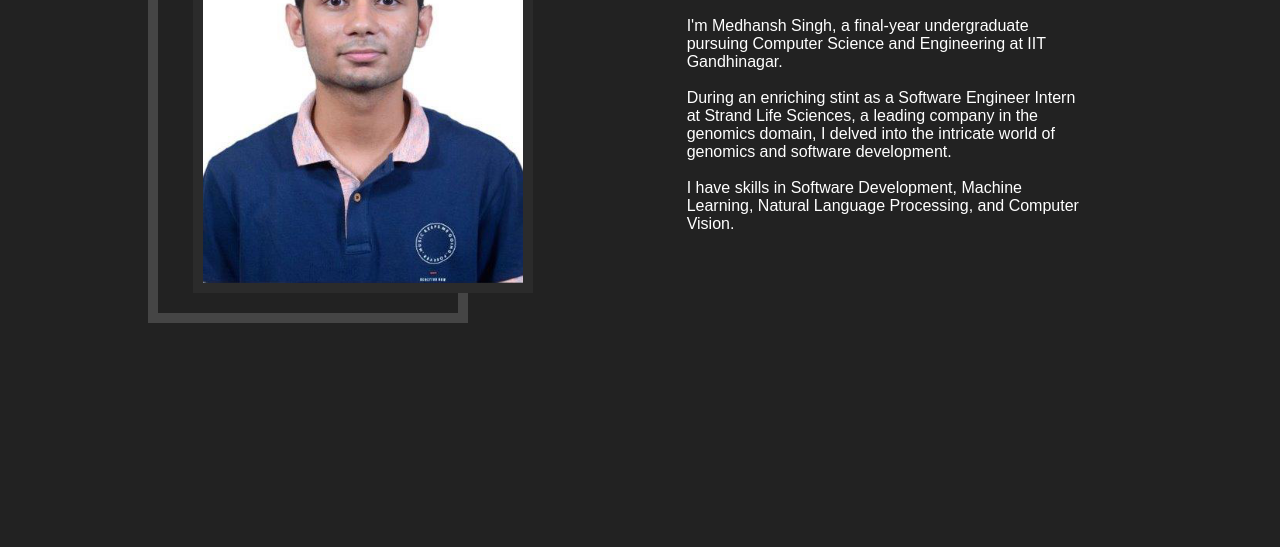
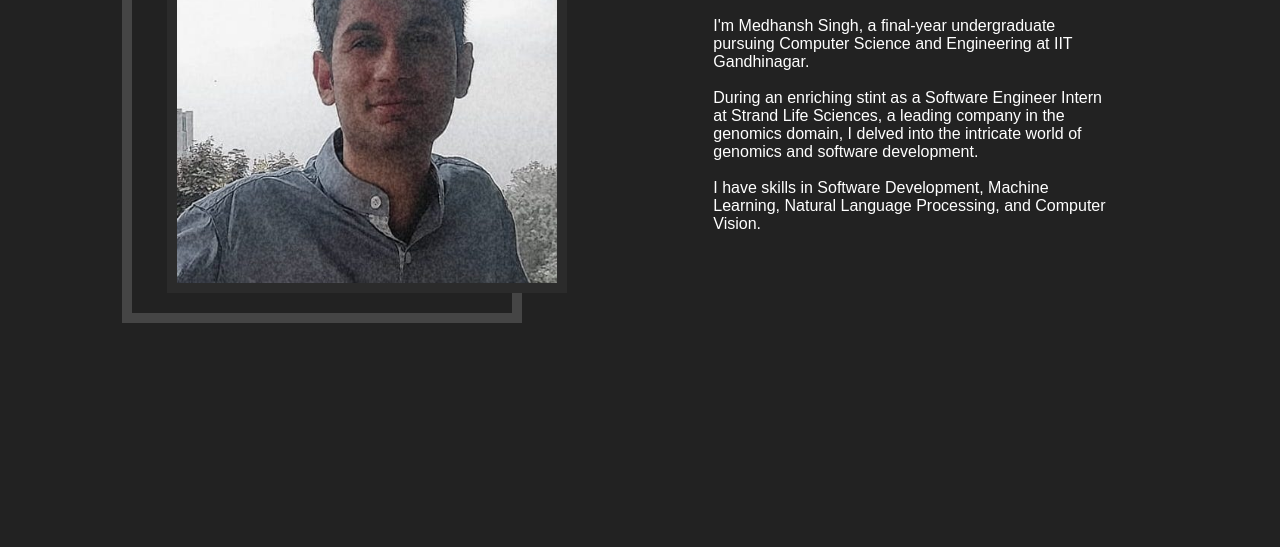
Before and after one commit to medhanshgit/medhanshgit.github.io, a plain HTML site: page index.html in a window 1280 px wide. Shown: the part 253-800 px from the top of the page. Drawn offline with Linux system fonts and the light colour scheme; a web font is replaced by a local one.

Commit message:
photo change

```diff
--- a/index.css
+++ b/index.css
@@ -78,7 +78,7 @@ cursor: pointer;
 }
 
 .aboutimg {
-    width: 300px;
+    width: 380px;
     height: 400px;
     /* border: px solid black; */
     align-self: center;
--- a/index.html
+++ b/index.html
@@ -19,7 +19,7 @@
     </div>
     <div id="aboutme" class="aboutme">
         <div class="aboutimg">
-            <img src="medhansh_photo.png" alt="" width="320px" height="400px" style="border: 10px solid #2b2b2b;">
+            <img src="medhansh_photo.jpeg" alt="" width="380px" height="400px" style="border: 10px solid #2b2b2b;">
         </div>
         <div class="abouttext1">
             <h1 class="abouttext" style="color:#ffffff; font-size:xxx-large;">About Me</h1>
```
Also changed, not shown: medhansh_photo.jpeg (added).
